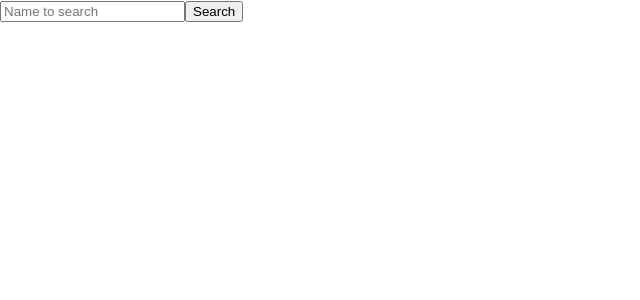
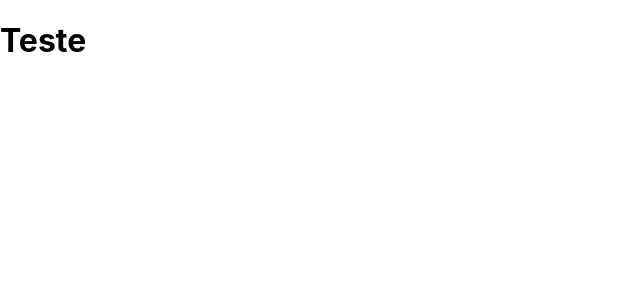
Before and after one commit to PedroMarianoAlmeida/movie-finder-react, a React (Create React App) app: page /details in a window 1280 px wide. Shown: the top 300 px of the page, without its empty margins (0-640 px from the left). Built offline with nearby package versions, Linux system fonts and the light colour scheme.

Commit message:
Included Router, when click in a movie title go to page datails

```diff
--- a/package.json
+++ b/package.json
@@ -8,6 +8,7 @@
     "@testing-library/user-event": "^7.2.1",
     "react": "^16.13.1",
     "react-dom": "^16.13.1",
+    "react-router-dom": "^5.2.0",
     "react-scripts": "3.4.1"
   },
   "scripts": {
--- a/src/App.js
+++ b/src/App.js
@@ -1,16 +1,23 @@
 import React from 'react';
+import {BrowserRouter, Route} from "react-router-dom"
 import SearchMovieForm from './components/SearchMovieForm';
 import IdMovieProvider from './contexts/IdMovieContext';
+import MovieDetails from './components/MovieDetails';
 
 function App() {
   document.title = "Movie Finder"
   return (
     <div className="App">
+      <BrowserRouter>
 
-      <IdMovieProvider>
-        <SearchMovieForm />
-      </IdMovieProvider>
+        <IdMovieProvider>
 
+          <Route path="/home" component={SearchMovieForm} />
+          <Route path="/details" component={MovieDetails} />
+
+        </IdMovieProvider>
+
+      </BrowserRouter>
     </div>
   );
 }
--- a/src/components/ListMoviesFounded.js
+++ b/src/components/ListMoviesFounded.js
@@ -1,5 +1,6 @@
 import React, {useState, useEffect, useContext} from 'react';
 import { IdMovieContext } from '../contexts/IdMovieContext';
+import { NavLink } from 'react-router-dom'
 
 const ListMoviesFounded = (props) => {
     const [movieList, setMovieList] = useState([]);
@@ -26,7 +27,14 @@ const ListMoviesFounded = (props) => {
 
     const toRender = () => {
         if(responseAPI === 'False') { return(<li>Movie not found!</li>) };
-        return movieList.map( movie =>  <li key={movie.imdbID} id={movie.imdbID} onClick={handleClick}> {movie.Title} </li> );
+        return movieList.map( movie =>  {
+            return (
+                <NavLink to="/details" key={movie.imdbID}>
+                    <li id={movie.imdbID} onClick={handleClick}>
+                        {movie.Title}
+                    </li>
+                </NavLink>
+            )});
     }
 
     return (
--- /dev/null
+++ b/src/components/MovieDetails.js
@@ -0,0 +1,9 @@
+import React from 'react';
+
+const MovieDetails = () => {
+    return (
+        <h1>Teste</h1>
+      );
+}
+
+export default MovieDetails;
```
Also changed, not shown: 1 other file (tests, documents, lock files or other folders).
